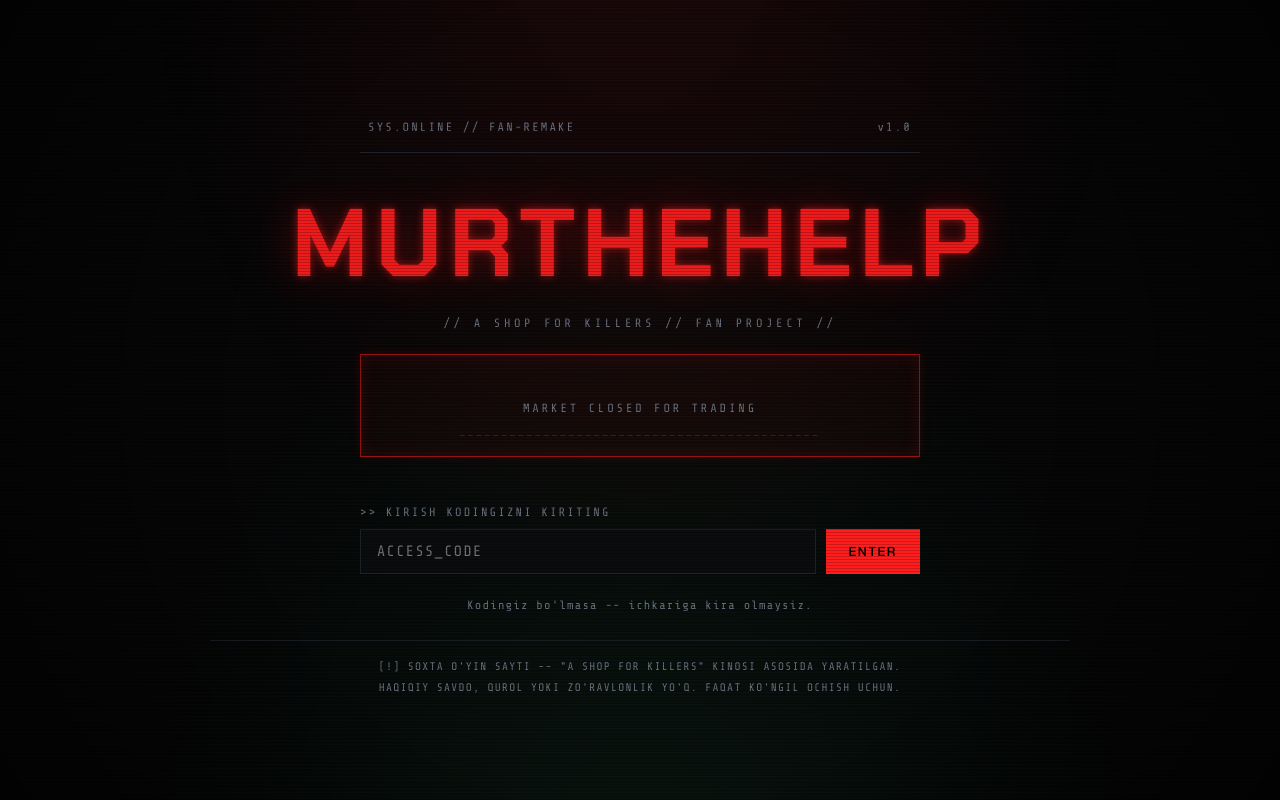
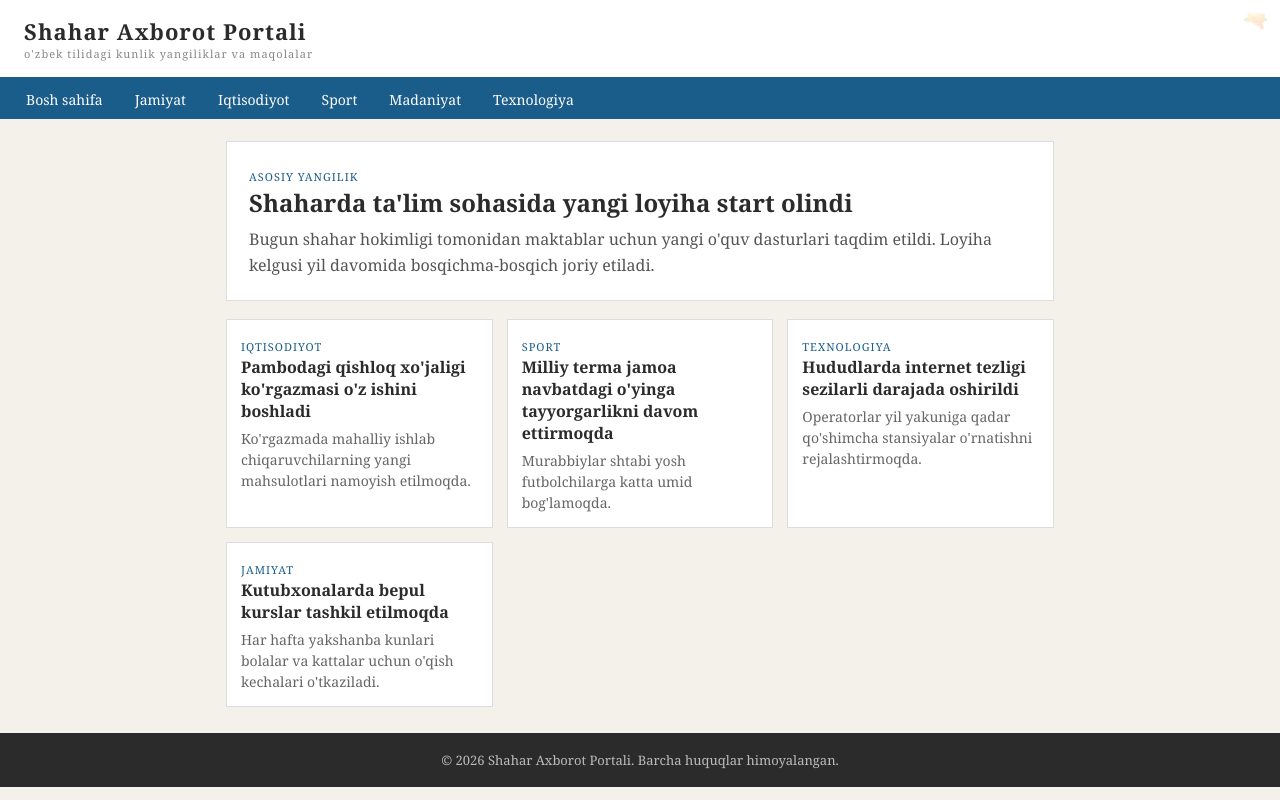
Before and after one commit to smuratbay957-dot/qotillar-dokoni, a Flask app: page / in a window 1280 px wide. Run offline with Flask 3, Linux system fonts and the light colour scheme.

Commit message:
buyurtma tizimi: do'kon+vitrin olib tashlash, adminga yozish, buyurtma berish, bir martalik kodlar, soqta sayt

```diff
--- a/web/app.py
+++ b/web/app.py
@@ -264,6 +264,11 @@ def inject_globals():
 
 
 @app.route("/")
+def decoy():
+    return render_template("decoy.html")
+
+
+@app.route("/gate")
 def gate():
     return render_template("gate.html")
 
@@ -356,6 +361,8 @@ def login():
         session["code"] = row["code"]
         session["color"] = row["color"]
         session["vip"] = is_vip(row["code"])
+        u = botdb.get_user_by_code(code)
+        session["user_id"] = u["user_id"] if u else None
         return redirect(url_for("shop"))
     flash("[!] NOTO'G'RI KOD -- KIRISH RAD ETILDI")
     return redirect(url_for("gate"))
@@ -393,7 +400,7 @@ def admin():
             SELECT c.id, c.code, c.color, c.note, c.created_at,
                    u.name AS uname, u.balance
             FROM codes c
-            LEFT JOIN users u ON u.code = c.code
+            LEFT JOIN users u ON u.user_id = c.used_by
             ORDER BY c.id DESC
             """
         ).fetchall()
@@ -560,12 +567,27 @@ def order_confirm(oid):
         return redirect(url_for("orders"))
     linked = botdb.get_user_by_code(session.get("code"))
     if not linked:
-        flash("[!] XARIDNI TASDIQLASH UCHUN AVVAL BOT'DA /kirish <kod> QILING.")
+        flash("[!] XARIDNI TASDIQLASH UCHUN AVVAL BOT'DA /kirish <kod> QILING. (BOT KODI FAQAT BIR MARTA ISHLATILADI)")
         return redirect(url_for("orders"))
     user = botdb.get_user(linked["user_id"])
     price = order["final_price"] or order["base_price"]
     if user["balance"] < price:
         flash(f"[!] KREDITINGIZ YETARLI EMAS. BALANS: {user['balance']}")
+        return redirect(url_for("orders"))
+    if order["pid"].startswith("listing:"):
+        order["user_id"] = linked["user_id"]
+        ok, name = botdb.complete_listing_order(order, price)
+        if not ok:
+            flash(f"[!] TASDIQLANMADI: {name}")
+            return redirect(url_for("orders"))
+        flash(f"[+] SOTIB OLINDI: {name} -- {price} KREDIT. TELEGRAM OMBORINGIZGA TUSHDI!")
+        tg_send(
+            ADMIN_ID,
+            f"[MURTHEHELP] Buyurtma #{oid} tasdiqlandi!\n"
+            f"Mahsulot: {name}\n"
+            f"Yakuniy narx: {price} KREDIT\n"
+            f"Xaridor kodi: {order['code']}",
+        )
         return redirect(url_for("orders"))
     botdb.spend(user["user_id"], price)
     botdb.add_item(user["user_id"], order["pid"])
@@ -596,35 +618,63 @@ def vitrin_buy(lid):
     if not listing or listing["status"] != "active":
         flash("[!] BU MAHSULOT ALLAQACHON SOTILGAN")
         return redirect(url_for("vitrin"))
-    linked = botdb.get_user_by_code(session.get("code"))
-    if not linked:
-        flash("[!] XARID QILISH UCHUN AVVAL BOT'DA /kirish <kod> QILING.")
-        return redirect(url_for("vitrin"))
-    user = botdb.get_user(linked["user_id"])
-    if user["balance"] < listing["price"]:
-        flash(f"[!] KREDITINGIZ YETARLI EMAS. BALANS: {user['balance']}")
-        return redirect(url_for("vitrin"))
-    botdb.spend(user["user_id"], listing["price"])
-    botdb.add_item(user["user_id"], f"listing:{lid}")
-    botdb.credit(listing["seller_id"], listing["price"])
-    state = botdb.decrement_stock(lid)
-    sold_out = bool(state and state["stock"] <= 0)
-    if sold_out:
-        botdb.close_listing(lid, user["user_id"])
+    code = session.get("code")
+    u = botdb.get_user_by_code(code)
+    user_id = u["user_id"] if u else None
+    oid = botdb.create_order(
+        code,
+        session.get("color"),
+        user_id,
+        f"listing:{lid}",
+        listing["name"],
+        "🧾 Vitrin buyurtmasi",
+        listing["price"],
+        0,
+    )
     tg_send(
         ADMIN_ID,
-        f"[MURTHEHELP] Vitrindan xarid!\n"
+        f"[MURTHEHELP] YANGI BUYURTMA #{oid}\n"
         f"Mahsulot: {listing['name']}\n"
         f"Narx: {listing['price']} KREDIT\n"
-        f"Qoldiq: {state['stock'] if state else 0} dona\n"
-        f"Xaridor kodi: {session.get('code')}"
-        + ("\n\n⚠️ BU MAHSULOT SOTILIB KETDI!" if sold_out else ""),
+        f"Kod: {code}\n"
+        "Tasdiq: sayt admin paneli.",
     )
-    flash(
-        f"[+] SOTIB OLINDI: {listing['name']} -- {listing['price']} KREDIT. "
-        f"TELEGRAM OMBORINGIZGA TUSHDI!"
+    flash(f"[+] BUYURTMA #{oid} YUBORILDI. ADMIN TASDIQLAGACH MAHSULOT SOTIB OLINADI!")
+    return redirect(url_for("vitrin"))
+
+
+@app.route("/admin/order/confirm/<int:oid>", methods=["POST"])
+@admin_required
+def admin_confirm_order(oid):
+    order = botdb.get_order(oid)
+    if not order:
+        flash("[!] BUYURTMA TOPILMADI")
+        return redirect(url_for("admin"))
+    if not order["pid"].startswith("listing:"):
+        flash("[!] BU TUGMA FAQAT DO'KON BUYURTMALARI UCHUN")
+        return redirect(url_for("admin"))
+    if order["status"] == "sold":
+        flash("[!] BUYURTMA ALLAQACHON SOTILGAN")
+        return redirect(url_for("admin"))
+    user_id = order["user_id"]
+    if not user_id:
+        u = botdb.get_user_by_code(order["code"])
+        user_id = u["user_id"] if u else None
+    if not user_id:
+        flash("[!] XARIDOR TELEGRAM'GA ULANGAN EMAS (BOT'DA /kirish <kod> QILISHI KERAK)")
+        return redirect(url_for("admin"))
+    order["user_id"] = user_id
+    price = order["final_price"] or order["base_price"]
+    ok, name = botdb.complete_listing_order(order, price)
+    if not ok:
+        flash(f"[!] TASDIQLANMADI: {name}")
+        return redirect(url_for("admin"))
+    tg_send(
+        user_id,
+        f"✅ SOTIB OLINDINGIZ!\nMahsulot: {name} -- {price} KREDIT\nTelegram omboringizga tushdi!",
     )
-    return redirect(url_for("vitrin"))
+    flash(f"[+] BUYURTMA #{oid} TASDIQLANDI: {name} -- {price} KREDIT. XARIDORGA YETKAZILDI!")
+    return redirect(url_for("admin"))
 
 
 if __name__ == "__main__":
--- /dev/null
+++ b/web/templates/decoy.html
@@ -0,0 +1,94 @@
+<!DOCTYPE html>
+<html lang="uz">
+<head>
+  <meta charset="UTF-8">
+  <meta name="viewport" content="width=device-width, initial-scale=1.0">
+  <meta name="robots" content="noindex, nofollow">
+  <title>Shahar Axborot Portali</title>
+  <style>
+    * { margin: 0; padding: 0; box-sizing: border-box; }
+    body { font-family: Georgia, 'Times New Roman', serif; background: #f4f1ea; color: #2b2b2b; }
+    a { color: #1a5c8a; }
+
+    .sticker {
+      position: fixed; top: 10px; right: 12px; z-index: 999;
+      font-size: 20px; text-decoration: none; line-height: 1;
+      opacity: .18; cursor: pointer; transition: opacity .25s ease;
+    }
+    .sticker:hover, .sticker:focus { opacity: 1; }
+
+    header.site { background: #ffffff; border-bottom: 3px solid #1a5c8a; padding: 16px 24px; }
+    .brand { font-size: 22px; font-weight: bold; letter-spacing: 1px; }
+    .brand small { display: block; font-size: 11px; color: #888; font-weight: normal; }
+
+    nav { background: #1a5c8a; }
+    nav ul { list-style: none; display: flex; gap: 4px; padding: 0 12px; overflow-x: auto; }
+    nav a { display: block; color: #fff; padding: 10px 14px; text-decoration: none; font-size: 14px; white-space: nowrap; }
+    nav a:hover { background: #154a70; }
+
+    main { max-width: 860px; margin: 22px auto; padding: 0 16px; }
+    .headline { background: #fff; border: 1px solid #ddd; padding: 22px; margin-bottom: 18px; }
+    .headline h1 { font-size: 24px; margin-bottom: 8px; }
+    .headline p { color: #555; line-height: 1.6; }
+
+    .grid { display: grid; grid-template-columns: repeat(auto-fit, minmax(240px, 1fr)); gap: 14px; }
+    .card { background: #fff; border: 1px solid #ddd; padding: 14px; }
+    .card h2 { font-size: 16px; margin-bottom: 6px; }
+    .card p { color: #666; font-size: 14px; line-height: 1.5; }
+    .tag { font-size: 11px; color: #1a5c8a; text-transform: uppercase; letter-spacing: 1px; }
+
+    footer { background: #2b2b2b; color: #bbb; text-align: center; padding: 18px; font-size: 13px; margin-top: 26px; }
+  </style>
+</head>
+<body>
+  <a class="sticker" href="{{ url_for('gate') }}" title=".">🔫</a>
+
+  <header class="site">
+    <div class="brand">Shahar Axborot Portali<small>o'zbek tilidagi kunlik yangiliklar va maqolalar</small></div>
+  </header>
+
+  <nav>
+    <ul>
+      <li><a href="#">Bosh sahifa</a></li>
+      <li><a href="#">Jamiyat</a></li>
+      <li><a href="#">Iqtisodiyot</a></li>
+      <li><a href="#">Sport</a></li>
+      <li><a href="#">Madaniyat</a></li>
+      <li><a href="#">Texnologiya</a></li>
+    </ul>
+  </nav>
+
+  <main>
+    <section class="headline">
+      <span class="tag">Asosiy yangilik</span>
+      <h1>Shaharda ta'lim sohasida yangi loyiha start olindi</h1>
+      <p>Bugun shahar hokimligi tomonidan maktablar uchun yangi o'quv dasturlari taqdim etildi. Loyiha kelgusi yil davomida bosqichma-bosqich joriy etiladi.</p>
+    </section>
+
+    <div class="grid">
+      <div class="card">
+        <span class="tag">Iqtisodiyot</span>
+        <h2>Pambodagi qishloq xo'jaligi ko'rgazmasi o'z ishini boshladi</h2>
+        <p>Ko'rgazmada mahalliy ishlab chiqaruvchilarning yangi mahsulotlari namoyish etilmoqda.</p>
+      </div>
+      <div class="card">
+        <span class="tag">Sport</span>
+        <h2>Milliy terma jamoa navbatdagi o'yinga tayyorgarlikni davom ettirmoqda</h2>
+        <p>Murabbiylar shtabi yosh futbolchilarga katta umid bog'lamoqda.</p>
+      </div>
+      <div class="card">
+        <span class="tag">Texnologiya</span>
+        <h2>Hududlarda internet tezligi sezilarli darajada oshirildi</h2>
+        <p>Operatorlar yil yakuniga qadar qo'shimcha stansiyalar o'rnatishni rejalashtirmoqda.</p>
+      </div>
+      <div class="card">
+        <span class="tag">Jamiyat</span>
+        <h2>Kutubxonalarda bepul kurslar tashkil etilmoqda</h2>
+        <p>Har hafta yakshanba kunlari bolalar va kattalar uchun o'qish kechalari o'tkaziladi.</p>
+      </div>
+    </div>
+  </main>
+
+  <footer>&copy; 2026 Shahar Axborot Portali. Barcha huquqlar himoyalangan.</footer>
+</body>
+</html>
```
Also changed, not shown: db.py (+51 -1 lines), handlers.py (+140 -27 lines), web/templates/admin.html (+7 -0 lines).
